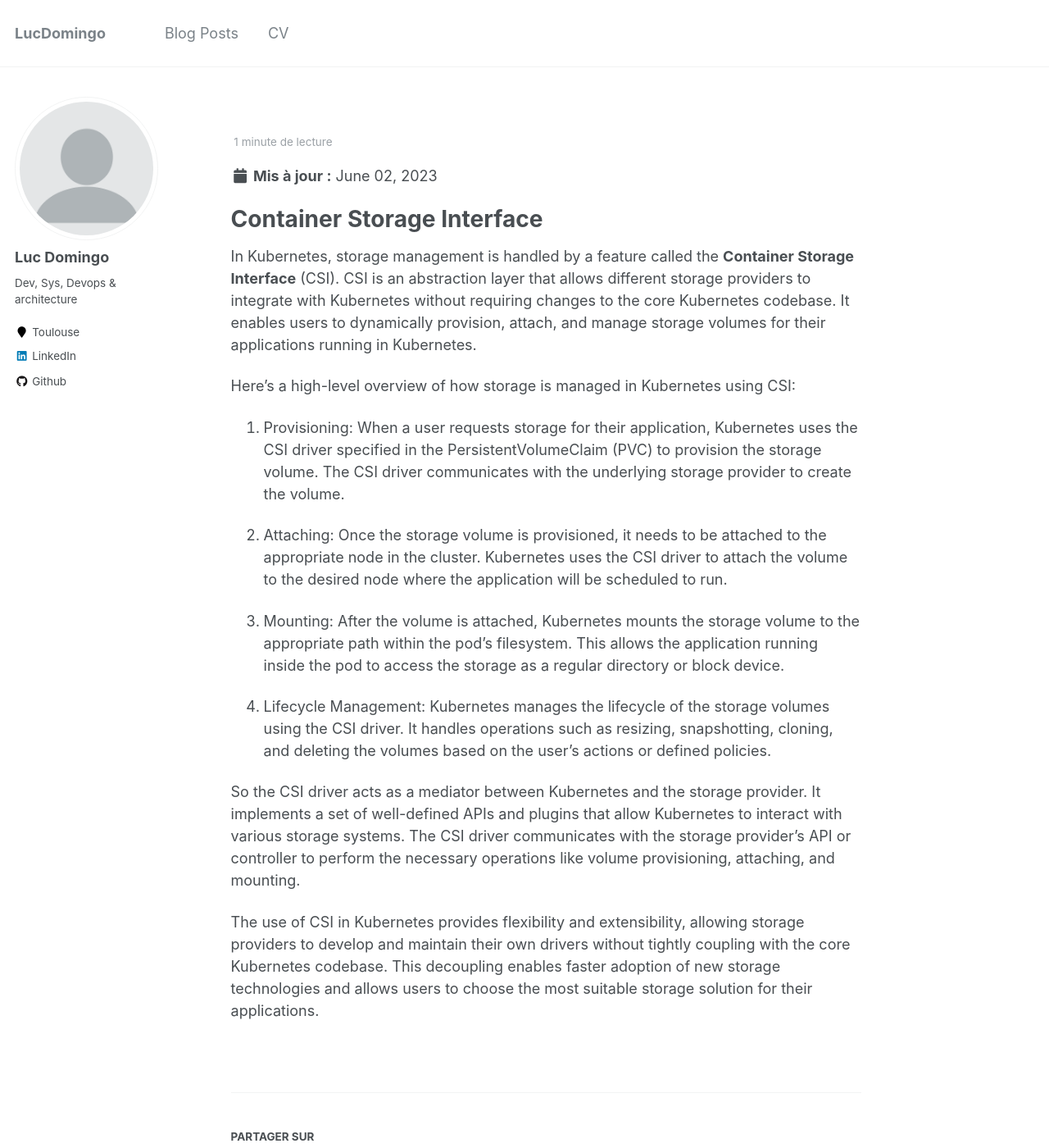
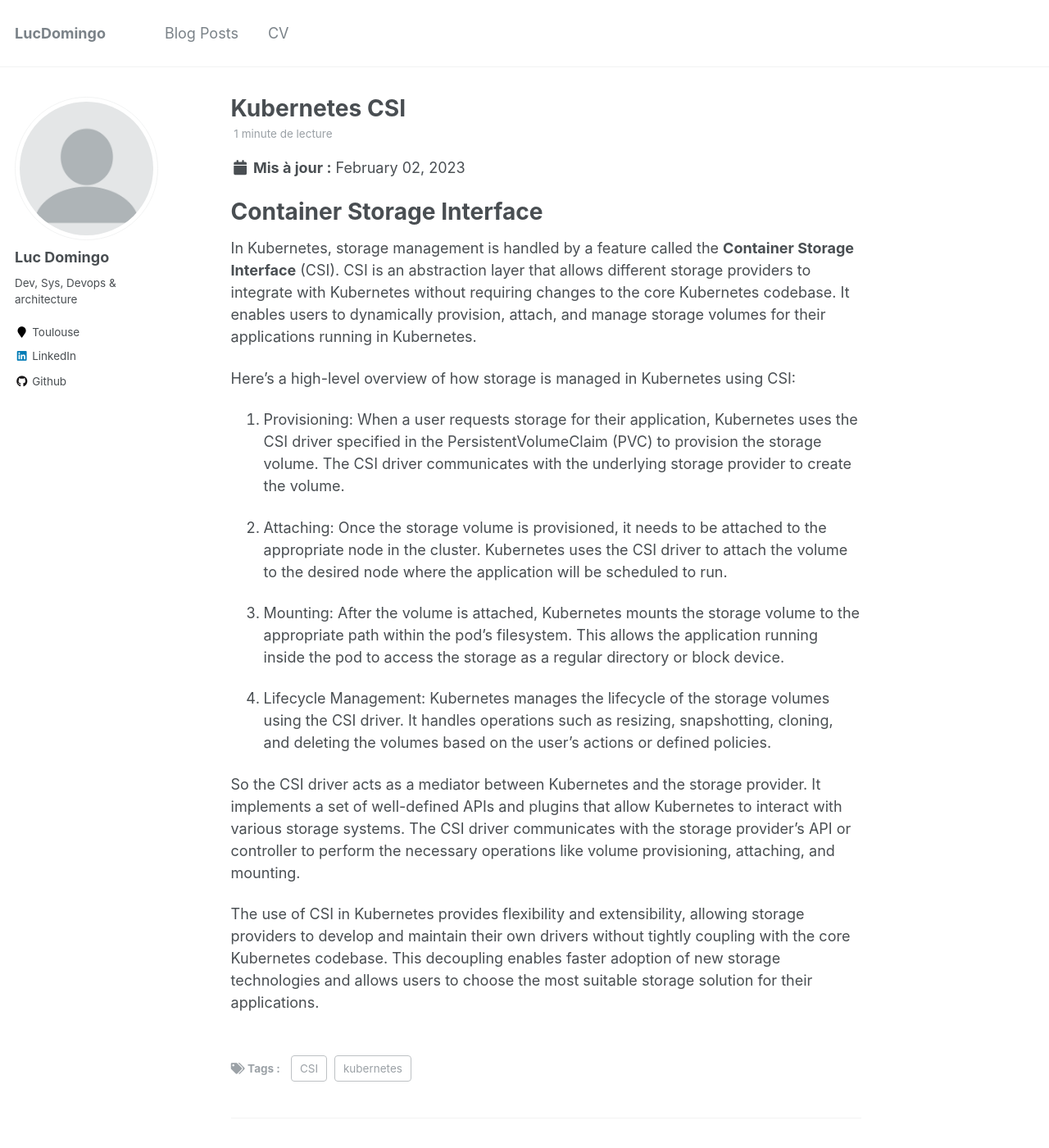
Before and after one commit to LucDomingo/mywebsite, a Jekyll site: the page built from _posts/2023-02-02-kubernetes-storage.md, in a window 1280 px wide and 1400 px high. Shown: the whole window at 82% size. Built offline with Jekyll 4.4.1, drawn with Linux system fonts in a browser that asks for light colours.

Commit message:
Update 2023-02-02-kubernetes-storage.md

```diff
--- a/_posts/2023-02-02-kubernetes-storage.md
+++ b/_posts/2023-02-02-kubernetes-storage.md
@@ -1,5 +1,5 @@
 ---
-title: 'Kubernetes CSI
+title: 'Kubernetes CSI'
 date: 2023-02-02
 permalink: /posts/2023/02/kubernetes-csi/
 tags:
```
